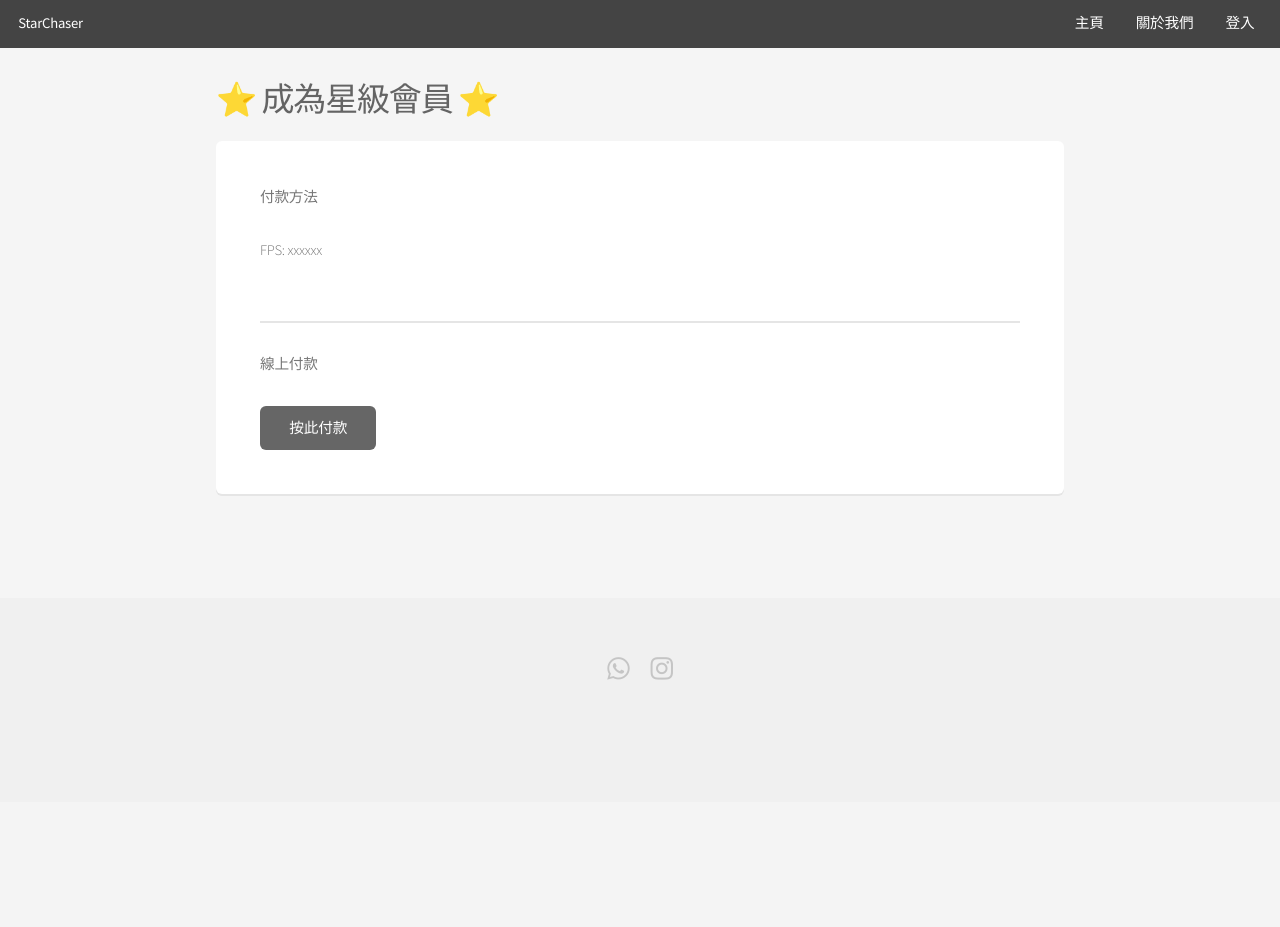
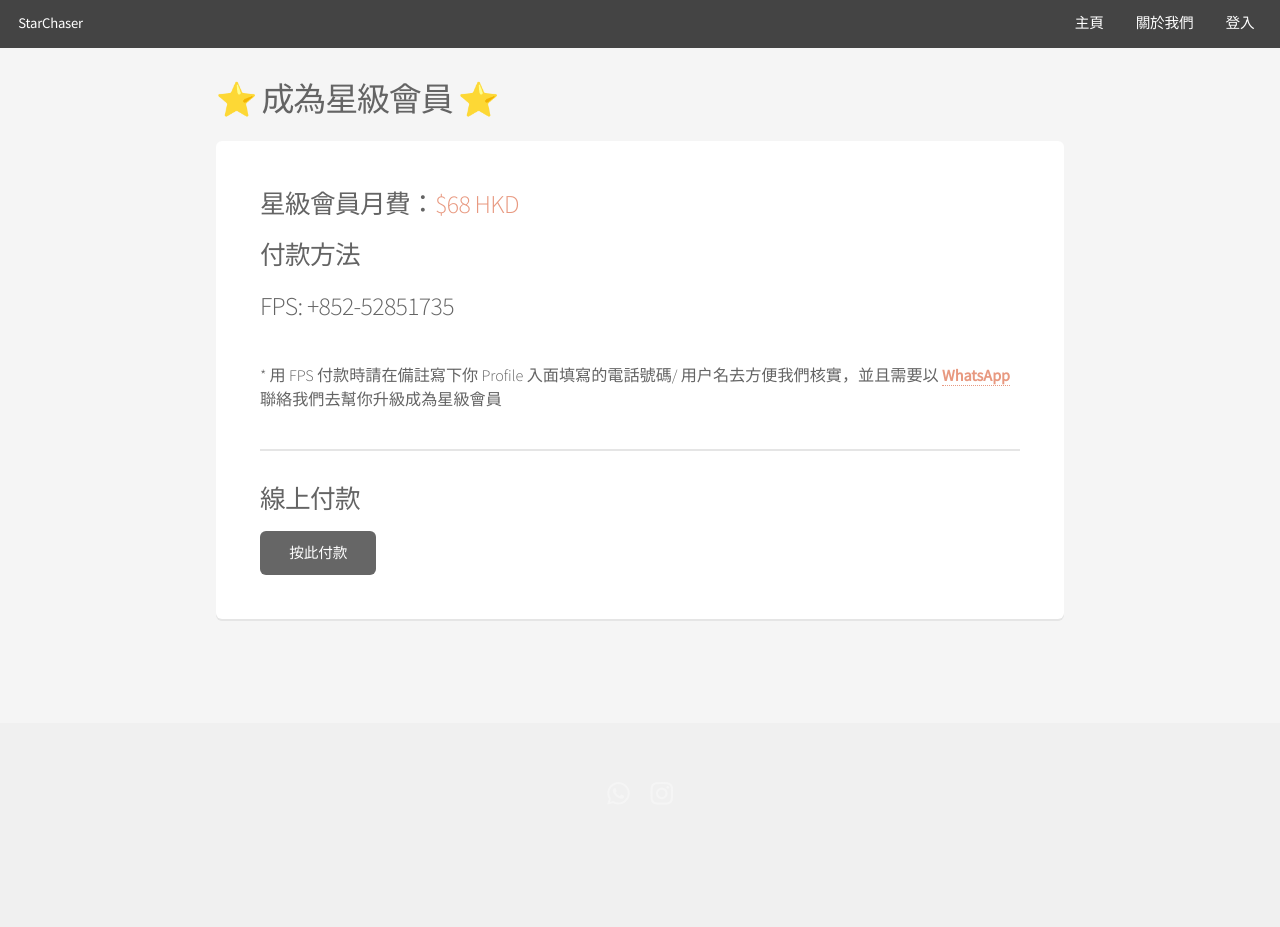
Before and after one commit to louiskwt/starchaser_project, a Django app: page /payment/ in a window 1280 px wide. Before the commit the page ends 680 px from the top, so only its background shows below. Run offline with Django 4.2, Linux system fonts and the light colour scheme; parts of the project's set-up code (start-up, migrations or seed data) failed here and were passed over.

Commit message:
Styled Payment Page
add FPS payment method
add extra styling for text and restyling

```diff
--- a/static/css/util.css
+++ b/static/css/util.css
@@ -1,3 +1,8 @@
+/* reset */
+* {
+    color: #fff;
+}
+
 .mt-1 {
     margin-top: 1rem !important;
 }
@@ -36,6 +41,10 @@
 
 .text-danger {
     color:#e89980;
+}
+
+.text-bold {
+    font-weight: bold;
 }
 
 .success {
--- a/templates/payment/payment.html
+++ b/templates/payment/payment.html
@@ -12,15 +12,18 @@
       <section class="box">
         <div class="row">
           <div class="col-12-narrower">
-            <p>付款方法</p>
-            <p>FPS: xxxxxx</p>
+            <h3>星級會員月費：<span class="text-danger">$68 HKD</span></h3>
+            <h3>付款方法</h3>
+            <h3>FPS: +852-52851735</h3>
+            <br />
+            <h4>* 用 FPS 付款時請在備註寫下你 Profile 入面填寫的電話號碼/ 用户名去方便我們核實，並且需要以 <a class="text-bold text-danger" href="https://api.whatsapp.com/send?phone=85263520220&text=哈囉，我入咗數想成為星級會員" target="_blank"> WhatsApp </a>聯絡我們去幫你升級成為星級會員</h4>
 
           </div>
         </div>
         <hr>
         <div class="row">
             <div class="col-12-narrower">
-                <p>線上付款</p>
+                <h3>線上付款</h3>
                 <a href="#" class="button special">
                      按此付款
                 </a>
```
